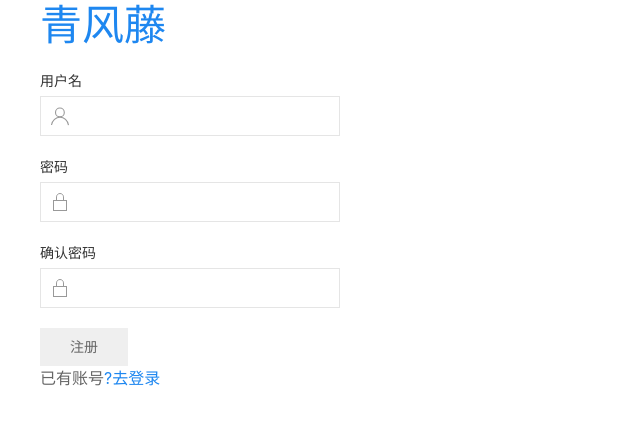
After one commit to tzuser/flask_blog, a Flask app: page /register in a window 1280 px wide. The commit adds this page. Shown: the top 425 px of the page, without its empty margins (0-640 px from the left). Run offline with Flask 2, Linux system fonts and the light colour scheme; some libraries are stand-ins or nearby versions.

Commit message:
添加注册登录页面

```diff
--- a/webapp/__init__.py
+++ b/webapp/__init__.py
@@ -9,12 +9,13 @@ from webapp.controllers.main import main_blueprint
 def create_app(object_name):
     app = Flask(__name__)
     app.config.from_object(object_name)
-    app.register_blueprint(main_blueprint)
-    app.register_blueprint(blog_blueprint)
+
     db.init_app(app)
 
     @app.route('/')
     def index():
         return redirect(url_for('blog.home'))
 
+    app.register_blueprint(main_blueprint)
+    app.register_blueprint(blog_blueprint)
     return app
--- a/webapp/config.py
+++ b/webapp/config.py
@@ -4,7 +4,7 @@ class ProdConfig(Config):
     pass
 class DevConfig(Config):
     DEBUG=True
-    SQLALCHEMY_DATABASE_URI = 'sqlite:///G:/python/tz_flask/database.db'
+    SQLALCHEMY_DATABASE_URI = 'sqlite:///../database.db'
     SQLALCHEMY_TRACK_MODIFICATIONS = False
     SECRET_KEY = 'tzuser'
     LANGUAGES = ['zh-CN', 'zh']
--- a/webapp/controllers/main.py
+++ b/webapp/controllers/main.py
@@ -1,5 +1,38 @@
-from flask import Blueprint
-main_blueprint=Blueprint('main',__name__,template_folder='../templates/main')
+from flask import Blueprint,flash,redirect,render_template,url_for
+from webapp.forms import LoginForm,RegisterForm
+from webapp.models import db,User
+main_blueprint=Blueprint(
+    'main',
+    __name__,
+    template_folder='../templates/main'
+)
 @main_blueprint.route('/')
 def index():
     return '首页'
+
+@main_blueprint.route('/login',methods=['GET','POST'])
+def login():
+    form = LoginForm()
+    if form.validate_on_submit():
+        flash("登录成功!",category="success")
+        return redirect(url_for('blog.home'))
+    return render_template('login.html',form=form)
+
+@main_blueprint.route('/logout',methods=['GET','POST'])
+def logout():
+    flash("你已注销!",category="success")
+    return redirect(url_for('blog.home'))
+
+@main_blueprint.route('/register',methods=['GET','POST'])
+def register():
+    form = RegisterForm()
+    if form.validate_on_submit():
+        new_user=User()
+        new_user.username=form.username.data
+        new_user.set_password(form.password.data)
+        db.session.add(new_user)
+        db.session.commit()
+
+        flash("注册成功，请登录！",category="success")
+        return redirect(url_for('.login'))
+    return render_template('register.html',form=form)
--- a/webapp/forms.py
+++ b/webapp/forms.py
@@ -26,7 +26,7 @@ class LoginForm(Form):
             self.username.errors.append(u'用户不存在')
             return False
         if not user.check_password(self.password.data):
-            self.username.errors.append(u'密码错误')
+            self.password.errors.append(u'密码错误')
             return False
 
         return True
@@ -34,11 +34,11 @@ class LoginForm(Form):
 
 class RegisterForm(Form):
     username = StringField(u'用户名', [DataRequired(), Length(max=255)])
-    password = PasswordField(u'密码', [DataRequired(), Length(min=8)])
+    password = PasswordField(u'密码', [DataRequired(), Length(min=6)])
     confirm = PasswordField(u'确认密码', [DataRequired(), EqualTo('password')])
 
     def validate(self):
-        check_validate = super(LoginForm, self).validate()
+        check_validate = super(RegisterForm, self).validate()
         if not check_validate:
             return False
         user = User.query.filter_by(username=self.username.data).first()
--- a/webapp/models.py
+++ b/webapp/models.py
@@ -15,7 +15,7 @@ class User(db.Model):
     password = db.Column(db.String(255))
     posts = db.relationship('Post', backref='user', lazy='dynamic')
 
-    def __init__(self, username):
+    def __init__(self, username=None):
         self.username = username
 
     def __repr__(self):
--- a/webapp/templates/blog/base.html
+++ b/webapp/templates/base.html
@@ -18,15 +18,24 @@
 <body>
     <div class="uk-container">
         <div class="banner">
-            <h1 ><a href="{{ url_for('.home') }}">青风藤</a></h1>
+            <h1 ><a href="{{ url_for('blog.home') }}">青风藤</a></h1>
         </div>
-
-           <nav class="uk-navbar-container uk-margin uk-navbar" uk-navbar="">
+        {% with messages=get_flashed_messages(with_categories=true) %}
+            {% if messages %}
+                {% for category,message in messages %}
+                    <div class="uk-alert-{{ category }}" uk-alert>
+                        <a class="uk-alert-close" uk-close></a>
+                        <p>{{ message }}</p>
+                    </div>
+                {% endfor %}
+            {% endif %}
+        {% endwith %}
+           {#<nav class="uk-navbar-container uk-margin uk-navbar" uk-navbar="">
                 <div class="uk-navbar-left">
 
                     <ul class="uk-navbar-nav">
                         <li>
-                            <a href="{{ url_for('.home') }}" class="" aria-expanded="false">首页</a>
+                            <a href="{{ url_for('blog.home') }}" class="" aria-expanded="false">首页</a>
                         </li>
                         <li>
                             <a href="#" class="" aria-expanded="false">分类</a>
@@ -67,7 +76,7 @@
                     </ul>
 
                 </div>
-            </nav>
+            </nav>#}
         {% block body %}
         {% endblock %}
     </div>
--- /dev/null
+++ b/webapp/templates/main/register.html
@@ -0,0 +1,57 @@
+{% extends "base.html" %}
+{% block title %}注册{% endblock %}
+{% block body %}
+<form method="POST" action="{{ url_for('.register') }}" class="uk-form-stacked">
+    {{ form.hidden_tag() }}
+    <div class="uk-margin">
+        {{ form.username.label(class="uk-form-label") }}
+        <div class="uk-inline">
+            <span class="uk-form-icon" uk-icon="icon: user"></span>
+            {{ form.username(class="uk-input") }}
+        </div>
+        <div>
+        {% if form.username.errors %}
+            {% for e in form.username.errors %}
+                <span class="uk-text-danger">{{ e }}</span>
+            {% endfor %}
+        {% endif %}
+        </div>
+    </div>
+
+    <div class="uk-margin">
+        {{ form.password.label(class="uk-form-label") }}
+        <div class="uk-inline">
+            <span class="uk-form-icon" uk-icon="icon: lock"></span>
+            {{ form.password(class="uk-input") }}
+        </div>
+        <div>
+        {% if form.password.errors %}
+            {% for e in form.password.errors %}
+                <span class="uk-text-danger">{{ e }}</span>
+            {% endfor %}
+        {% endif %}
+        </div>
+    </div>
+
+    <div class="uk-margin">
+        {{ form.confirm.label(class="uk-form-label") }}
+        <div class="uk-inline">
+            <span class="uk-form-icon" uk-icon="icon: lock"></span>
+            {{ form.confirm(class="uk-input") }}
+        </div>
+        <div>
+        {% if form.confirm.errors %}
+            {% for e in form.confirm.errors %}
+                <span class="uk-text-danger">{{ e }}</span>
+            {% endfor %}
+        {% endif %}
+        </div>
+    </div>
+
+    <input class="uk-button" type="submit" value="注册">
+    <div>
+        已有账号<a href="{{ url_for('.login') }}">?去登录</a>
+    </div>
+</form>
+
+{% endblock %}
```
Also changed, not shown: webapp/templates/main/login.html (added, +41 -0 lines), database.db.
